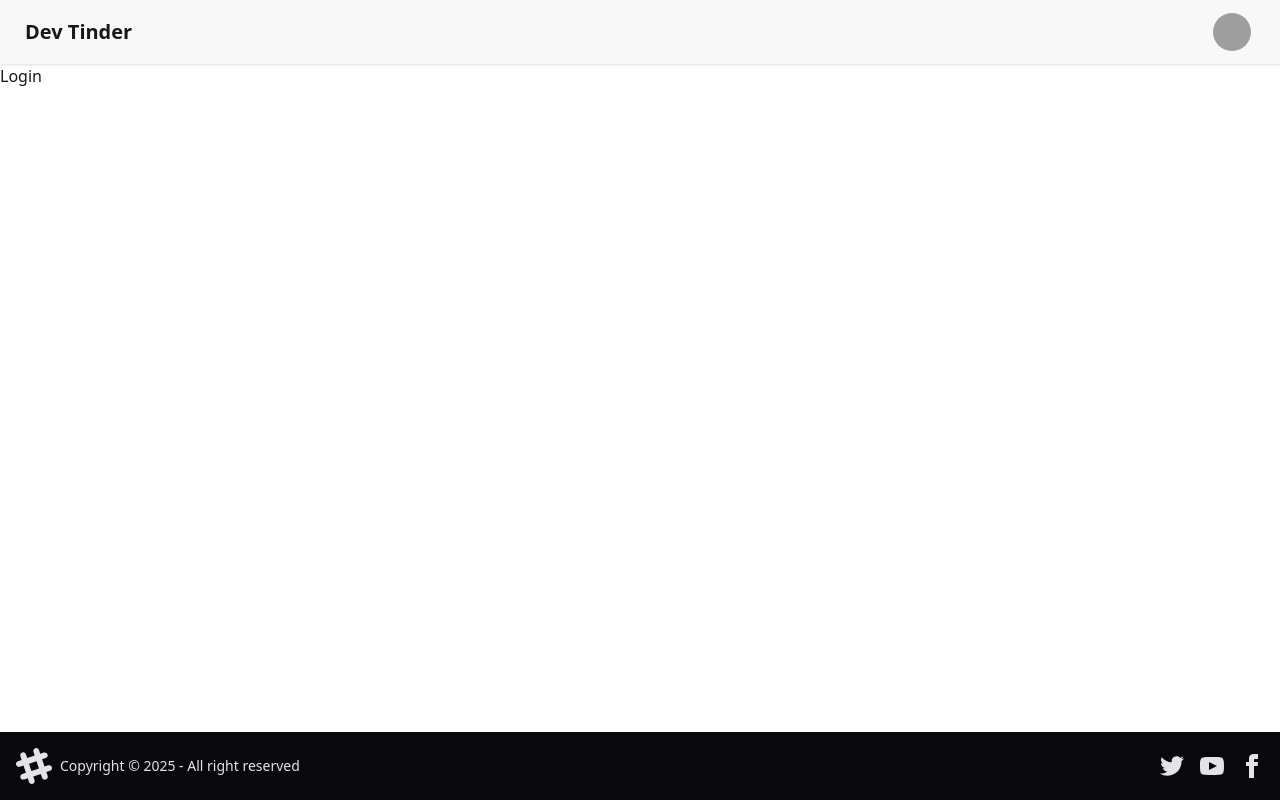
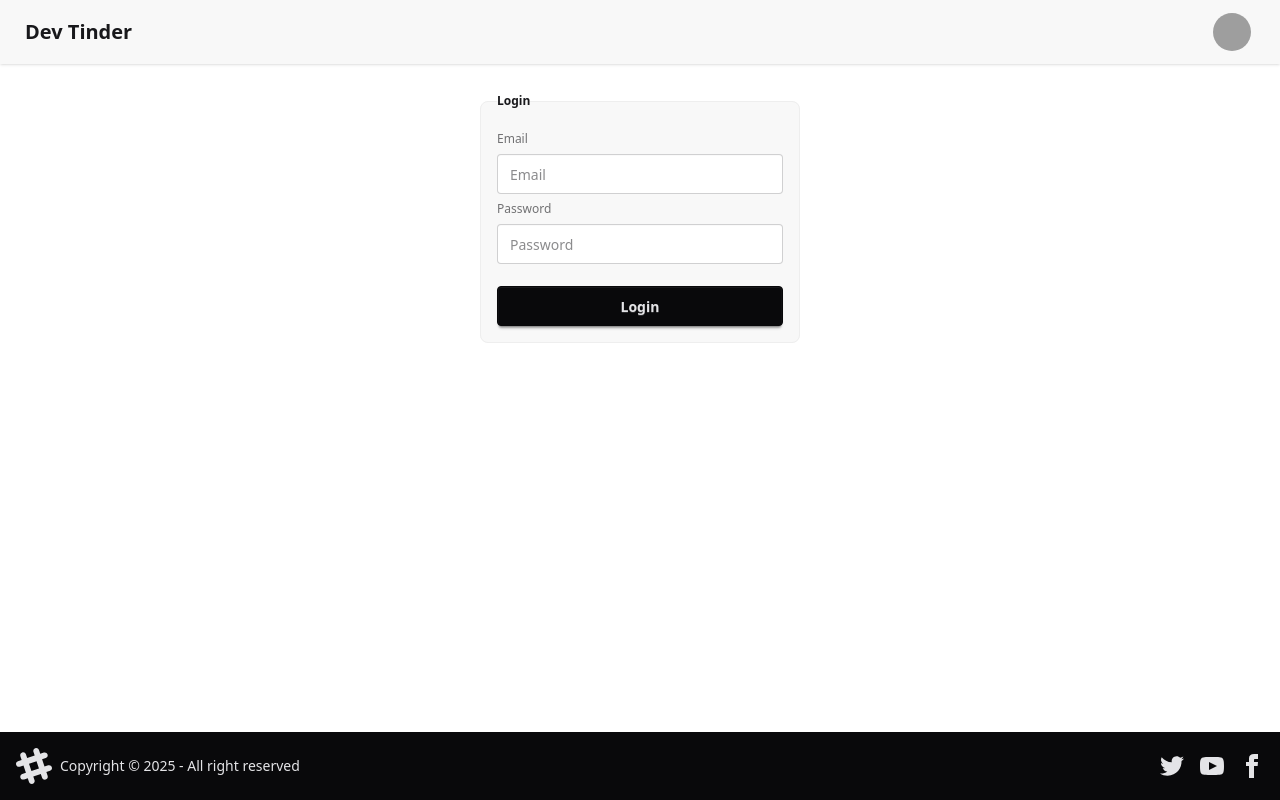
Before and after one commit to princeyadav0136/DevTinder-UI, a React (Vite) app: page /login in a window 1280 px wide. Built offline with nearby package versions, Linux system fonts and the light colour scheme; grey boxes are pictures that could not be loaded.

Commit message:
Login Component axios and API

```diff
--- a/package.json
+++ b/package.json
@@ -11,6 +11,7 @@
   },
   "dependencies": {
     "@tailwindcss/vite": "^4.1.0",
+    "axios": "^1.8.4",
     "react": "^19.0.0",
     "react-dom": "^19.0.0",
     "react-router": "^7.4.1",
--- a/src/App.jsx
+++ b/src/App.jsx
@@ -1,13 +1,14 @@
 import { BrowserRouter, Route, Routes } from "react-router";
 import NavBar from "./Navbar";
 import Body from "./Body";
+import Login from "./Login";
 
 function App() {
   return (
     <BrowserRouter basename="/">
       <Routes>
         <Route path="/" element={<Body />} >
-          <Route path = "/login" element = {<h1>Login</h1>} />
+          <Route path = "/login" element = {<Login />} />
           <Route path = "/connections" element = {<h1>Connections</h1>} />
           <Route path = "/profile" element = {<h1>Profile</h1>} />
         </Route>
--- /dev/null
+++ b/src/Login.jsx
@@ -0,0 +1,55 @@
+import axios from "axios";
+import { useState } from "react";
+
+const Login = () => {
+  const [email, setEmail] = useState("");
+  const [password, setPassword] = useState("");
+  const handleSubmit = (e) => {
+    e.preventDefault();
+    axios
+      .post(
+        "http://localhost:8000/login",
+        { email, password },
+        {
+          withCredentials: true,
+        }
+      )
+      .then((res) => {
+        console.log(res.data);
+      })
+      .catch((err) => {
+        console.error(err);
+        alert("Login failed. Please check your credentials.");
+      });
+  };
+
+  return (
+    <form className="flex justify-center my-5" onSubmit={handleSubmit}>
+      <fieldset className="fieldset w-xs bg-base-200 border border-base-300 p-4 rounded-box">
+        <legend className="fieldset-legend">Login</legend>
+
+        <label className="fieldset-label">Email</label>
+        <input
+          type="email"
+          className="input"
+          placeholder="Email"
+          value={email}
+          onChange={(e) => setEmail(e.target.value)}
+        />
+
+        <label className="fieldset-label">Password</label>
+        <input
+          type="password"
+          className="input"
+          placeholder="Password"
+          value={password}
+          onChange={(e) => setPassword(e.target.value)}
+        />
+
+        <button className="btn btn-neutral mt-4">Login</button>
+      </fieldset>
+    </form>
+  );
+};
+
+export default Login;
```
Also changed, not shown: 2 other files (tests, documents, lock files or other folders).
